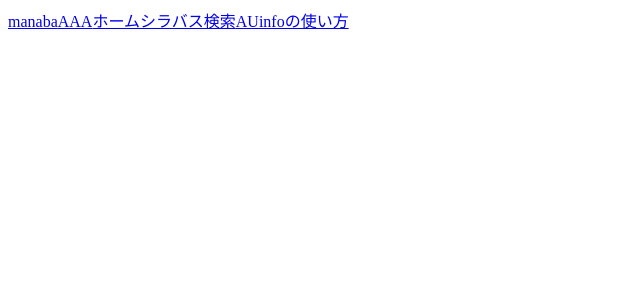
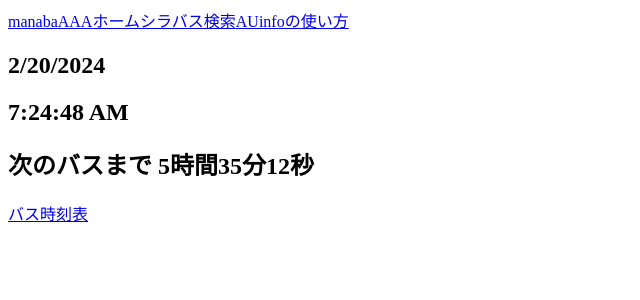
Before and after one commit to kappy0713/AUinfo, a Next.js app: page / in a window 1280 px wide. Shown: the top 300 px of the page, without its empty margins (0-640 px from the left). Built offline with nearby package versions, Linux system fonts and the light colour scheme.

Commit message:
TimeBasic

```diff
--- a/src/pages/index.js
+++ b/src/pages/index.js
@@ -1,16 +1,62 @@
 import Image from "next/image";
 import Link from 'next/link'
+import React, { useState, useEffect } from 'react';
+
+const busSchedule = ['13:00', '14:00', '15:00'];
 
 export default function Home() {
+  const Clock = () => {
+    const [time, setTime] = useState(new Date());
+
+    useEffect(() => {
+      const timerID = setInterval(() => {
+        setTime(new Date());
+      }, 1000);
+
+      return () => {
+        clearInterval(timerID);
+      };
+    }, []);
+
+    // 次のバスまでの時間を計算
+    const nextBusTime = busSchedule.find(busTime => {
+      const [busHour, busMinute] = busTime.split(':').map(Number);
+      const busDate = new Date();
+      busDate.setHours(busHour, busMinute, 0, 0);
+      return busDate > time;
+    });
+    let timeDifference = 'No more buses today';
+    if (nextBusTime) {
+      const [busHour, busMinute] = nextBusTime.split(':').map(Number);
+      const nextBusDate = new Date();
+      nextBusDate.setHours(busHour, busMinute, 0, 0);
+      const diffSeconds = Math.round((nextBusDate - time) / 1000);
+      const hours = Math.floor(diffSeconds / 3600);
+      const minutes = Math.floor((diffSeconds % 3600) / 60);
+      const seconds = diffSeconds % 60;
+      timeDifference = `次のバスまで ${hours}時間${minutes}分${seconds}秒`;
+    }
+
+
+    return (
+      <div>
+        <h2>{time.toLocaleDateString()}</h2>
+        <h2>{time.toLocaleTimeString()}</h2>
+        <h2>{timeDifference}</h2>
+      </div>
+    );
+  };
+
   return (
     <main>
       <div>
         <a href="https://aug.manaba.jp/ct/home">manaba</a>
         <a href="https://aitaasv.ashitech.ac.jp/aaa_web/cl0010.aspx">AAA</a>
-
         <Link href="/">ホーム</Link>
         <Link href="/search">シラバス検索</Link>
         <Link href="/about">AUinfoの使い方</Link>
+        <Clock />
+        <a href="https://www.ashitech.ac.jp/access/bus-index.html">バス時刻表</a>
       </div>
     </main>
   );
```
